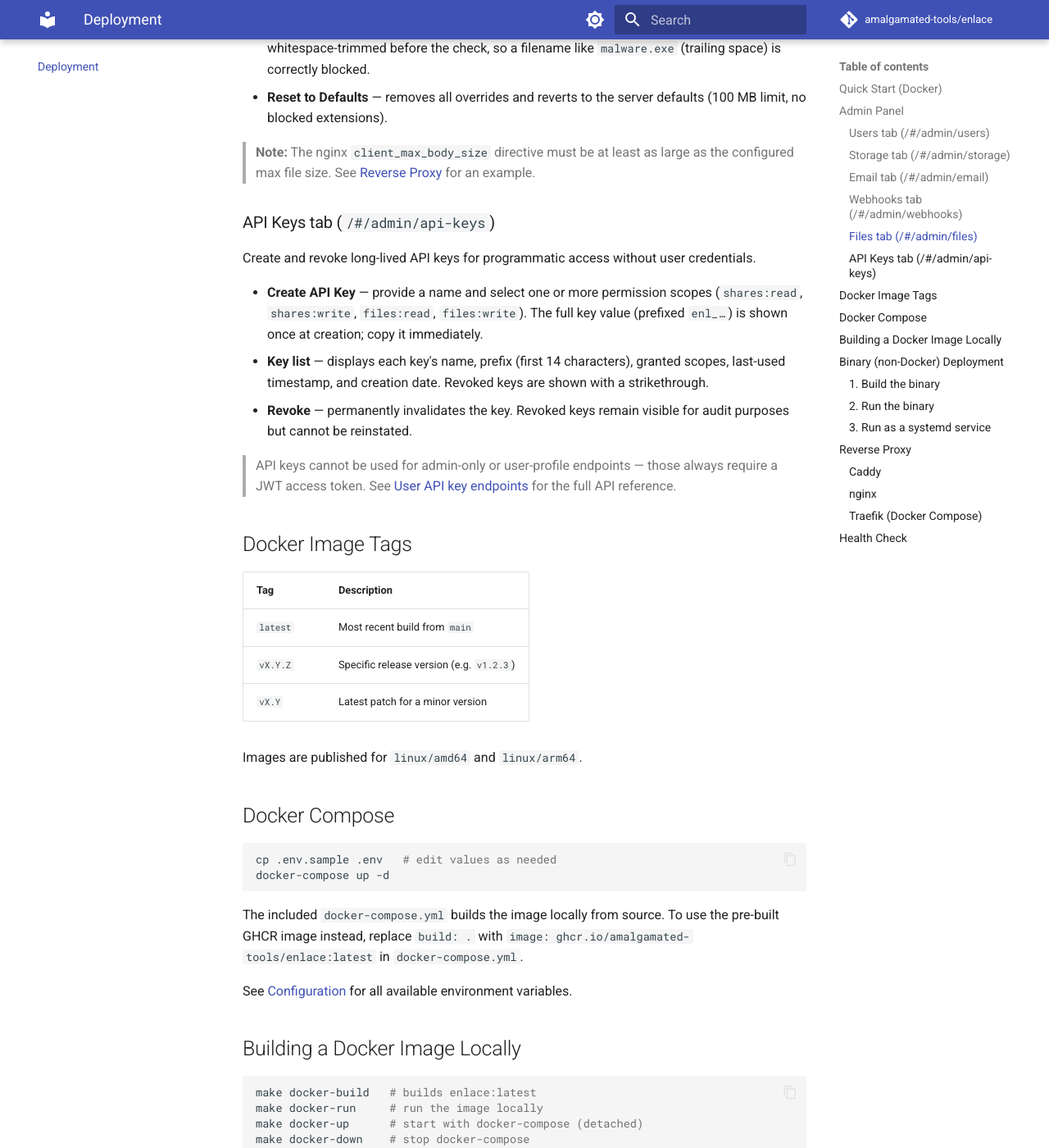
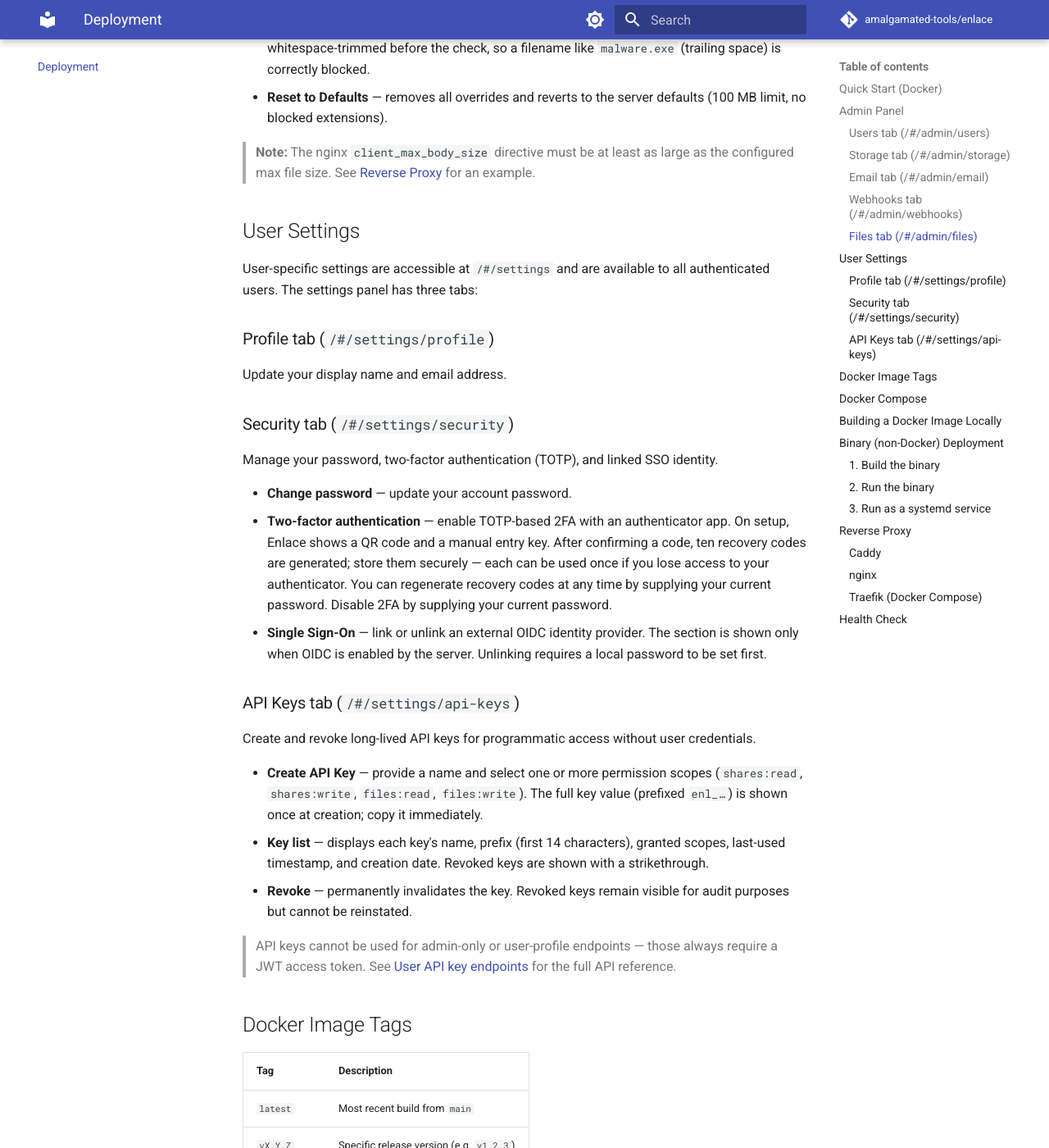
Before and after one commit to amalgamated-tools/enlace, an MkDocs documentation site: the page built from docs/deployment.md, in a window 1280 px wide and 1400 px high, scrolled down 2528 px. Shown: the whole window at 82% size. Built offline with MkDocs 1.6.1 and Material for MkDocs 9.7.7, drawn with Linux system fonts in a browser that asks for light colours; comment, search, counter and statistics services are not loaded; some of the changed text lies outside the part shown.

Commit message:
docs: fix API keys location — move from admin panel to user settings
The API Keys section in deployment.md incorrectly described the feature
as an admin panel tab at /#/admin/api-keys. In reality, API key management
is a user-facing Settings feature accessible at /#/settings/api-keys.

Changes:
- Fix admin panel tab count from 'six' to 'five'
- Remove the misplaced 'API Keys tab' sub-section from the Admin Panel section
- Add a new '## User Settings' section documenting the three settings tabs:
  Profile, Security (password, 2FA, SSO), and API Keys

Co-authored-by: Copilot <223556219+Copilot@users.noreply.github.com>

```diff
--- a/docs/deployment.md
+++ b/docs/deployment.md
@@ -72,7 +72,23 @@ Configure file upload restrictions that apply to all uploads (authenticated and
 
 > **Note:** The nginx `client_max_body_size` directive must be at least as large as the configured max file size. See [Reverse Proxy](#reverse-proxy) for an example.
 
-### API Keys tab (`/#/admin/api-keys`)
+## User Settings
+
+User-specific settings are accessible at `/#/settings` and are available to all authenticated users. The settings panel has three tabs:
+
+### Profile tab (`/#/settings/profile`)
+
+Update your display name and email address.
+
+### Security tab (`/#/settings/security`)
+
+Manage your password, two-factor authentication (TOTP), and linked SSO identity.
+
+- **Change password** — update your account password.
+- **Two-factor authentication** — enable TOTP-based 2FA with an authenticator app. On setup, Enlace shows a QR code and a manual entry key. After confirming a code, ten recovery codes are generated; store them securely — each can be used once if you lose access to your authenticator. You can regenerate recovery codes at any time by supplying your current password. Disable 2FA by supplying your current password.
+- **Single Sign-On** — link or unlink an external OIDC identity provider. The section is shown only when OIDC is enabled by the server. Unlinking requires a local password to be set first.
+
+### API Keys tab (`/#/settings/api-keys`)
 
 Create and revoke long-lived API keys for programmatic access without user credentials.
 
```
Also changed, not shown: other parts of docs/deployment.md (+1 -1 lines).
